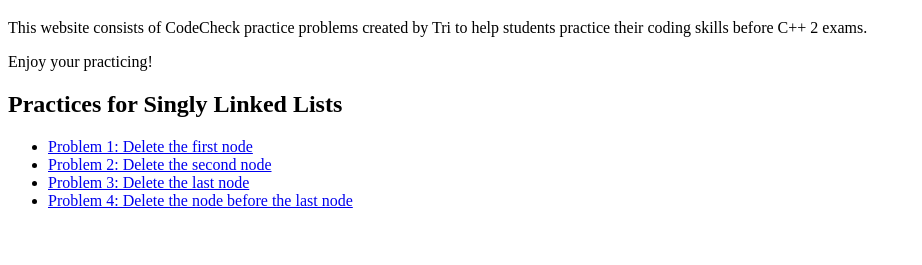
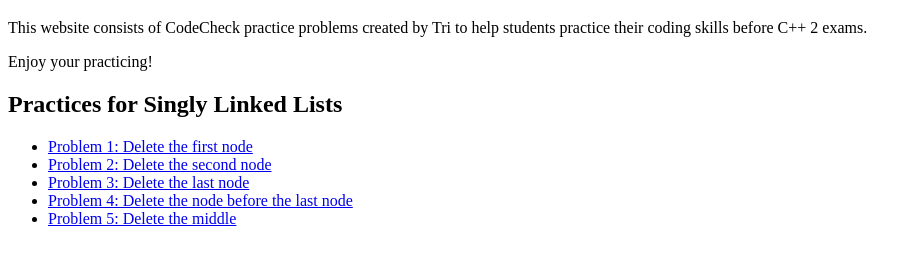
Before and after one commit to trivankute/OCC-Cplusplus2-CodeCheckProblems, a plain HTML site: page index.html in a window 1280 px wide. Shown: the part 61-326 px from the top of the page, without its empty margins (0-922 px from the left). Drawn offline with Linux system fonts and the light colour scheme.

Commit message:
Added 5th problem for SLL

```diff
--- a/index.html
+++ b/index.html
@@ -16,6 +16,7 @@
             <li><a href="https://codecheck.io/files/260907083622vg4zxfimw9rwgu68uwcsnna">Problem 2: Delete the second node</a></li>
             <li><a href="https://codecheck.io/files/26090708476d1bot8miwcqkbp890yqbrle3">Problem 3: Delete the last node</a></li>
             <li><a href="https://codecheck.io/files/2609070907al76o3fu28tfhrebvhvts6jia">Problem 4: Delete the node before the last node</a></li>
+            <li><a href="https://codecheck.io/files/260907091528ciwzwq782ksecwzhvxddpvm">Problem 5: Delete the middle</a></li>
         </ul>
     </body>
 </html>
```
